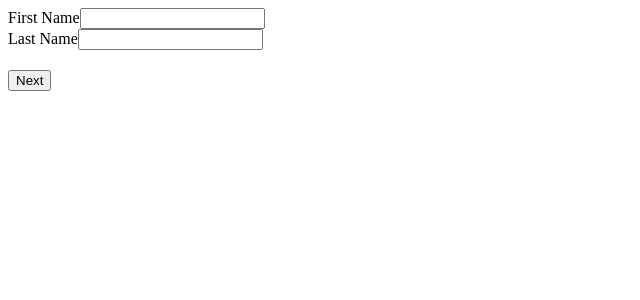
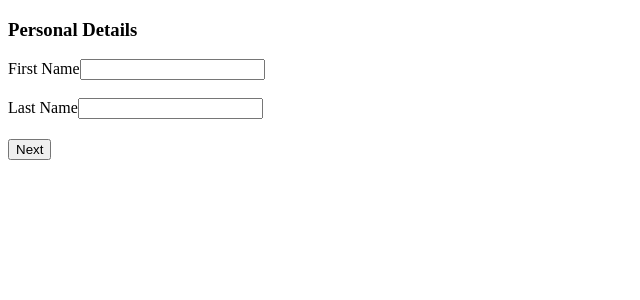
Before and after one commit to acciojob/multi-step-form-ManimehalaiAnandaraj, a React app: page / in a window 1280 px wide. Shown: the top 300 px of the page, without its empty margins (0-640 px from the left). Built offline with nearby package versions, Linux system fonts and the light colour scheme.

Commit message:
Completed assignment

```diff
--- a/src/components/Step.js
+++ b/src/components/Step.js
@@ -6,6 +6,7 @@ const Step = ({ currentStep, formData, handleChange, nextStep, prevStep }) => {
       {/* Step 1: Personal Info */}
       {currentStep === 1 && (
         <div>
+            <h3>Personal Details</h3>
           <div>
             <label htmlFor="first_name">First Name</label>
             <input
@@ -15,7 +16,9 @@ const Step = ({ currentStep, formData, handleChange, nextStep, prevStep }) => {
               onChange={handleChange}
               required
             />
+
           </div>
+          <br></br>
           <div>
             <label htmlFor="last_name">Last Name</label>
             <input
@@ -25,6 +28,7 @@ const Step = ({ currentStep, formData, handleChange, nextStep, prevStep }) => {
               onChange={handleChange}
               required
             />
+
           </div>
         </div>
       )}
@@ -32,6 +36,7 @@ const Step = ({ currentStep, formData, handleChange, nextStep, prevStep }) => {
       {/* Step 2: Car Details */}
       {currentStep === 2 && (
         <div>
+            <h3>Car Details</h3>
           <div>
             <label htmlFor="model">Car Model</label>
             <input
@@ -42,6 +47,7 @@ const Step = ({ currentStep, formData, handleChange, nextStep, prevStep }) => {
               required
             />
           </div>
+           <br></br>
           <div>
             <label htmlFor="car_price">Car Price ($)</label>
             <input
@@ -58,6 +64,7 @@ const Step = ({ currentStep, formData, handleChange, nextStep, prevStep }) => {
       {/* Step 3: Payment Info */}
       {currentStep === 3 && (
         <div>
+            <h3>Payment Details</h3>
           <div>
             <label htmlFor="card_info">Card Number</label>
             <input
@@ -68,6 +75,7 @@ const Step = ({ currentStep, formData, handleChange, nextStep, prevStep }) => {
               required
             />
           </div>
+           <br></br>
           <div>
             <label htmlFor="expiry_date">Expiry Date (MM/YY)</label>
             <input
```
